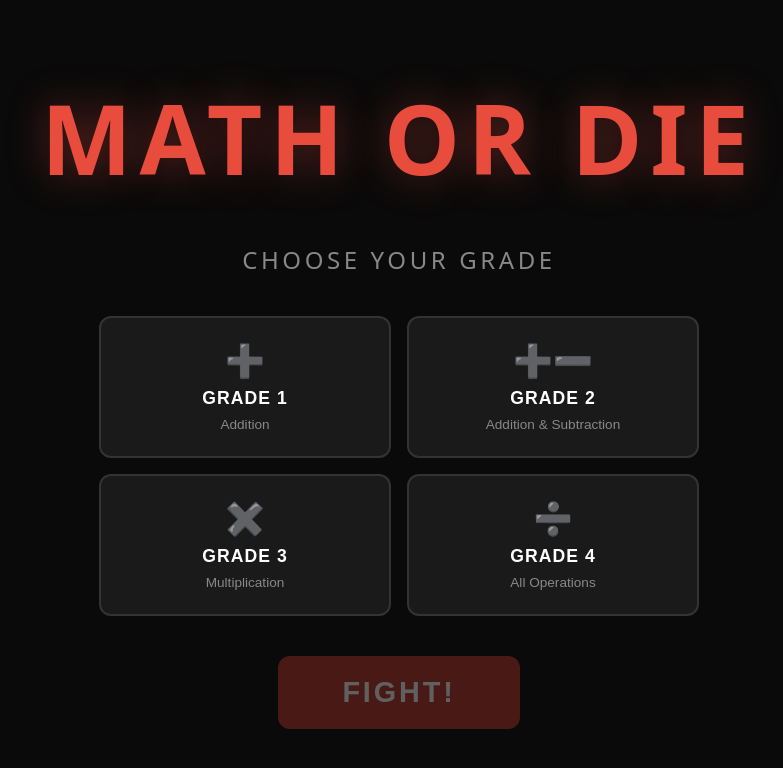
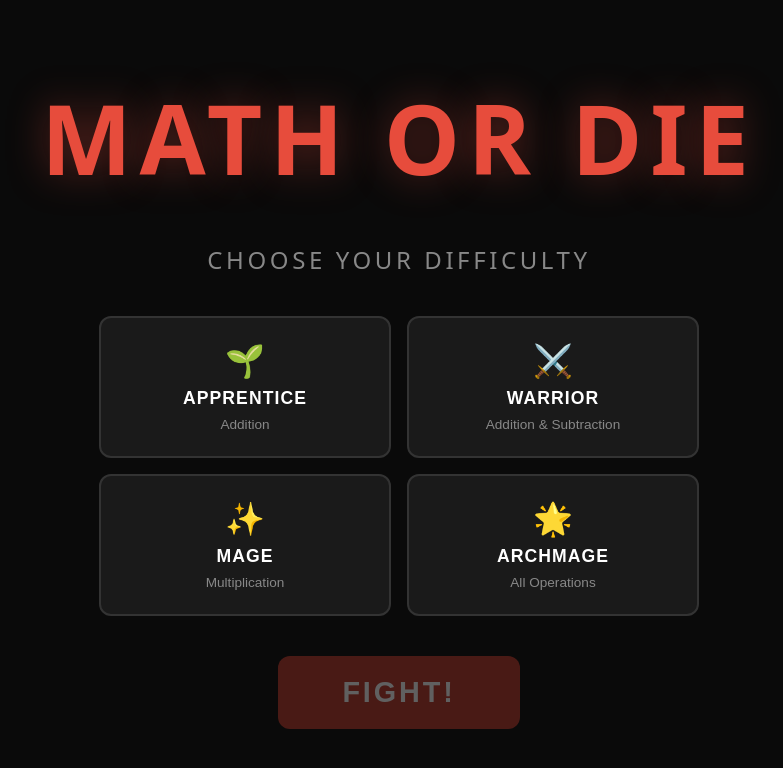
Before and after one commit to leokavanagh-bit/math-or-die, a React (Vite) app: page / in a window 1280 px wide. Shown: the top 768 px of the page, without its empty margins (241-1024 px from the left). Built offline with nearby package versions, Linux system fonts and the light colour scheme.

Commit message:
feat: rename grade labels to fantasy difficulty titles (Apprentice/Warrior/Mage/Archmage)

```diff
--- a/src/components/FrontPage.jsx
+++ b/src/components/FrontPage.jsx
@@ -1,11 +1,11 @@
 import { useState } from 'react'
 import styles from './FrontPage.module.css'
 
-const GRADES = [
-  { grade: 1, label: 'Grade 1', ops: 'Addition',                    icon: '➕' },
-  { grade: 2, label: 'Grade 2', ops: 'Addition & Subtraction',      icon: '➕➖' },
-  { grade: 3, label: 'Grade 3', ops: 'Multiplication',              icon: '✖️' },
-  { grade: 4, label: 'Grade 4', ops: 'All Operations',              icon: '➗' },
+const DIFFICULTIES = [
+  { grade: 1, label: 'Apprentice', ops: 'Addition',              icon: '🌱' },
+  { grade: 2, label: 'Warrior',    ops: 'Addition & Subtraction', icon: '⚔️' },
+  { grade: 3, label: 'Mage',       ops: 'Multiplication',         icon: '✨' },
+  { grade: 4, label: 'Archmage',   ops: 'All Operations',         icon: '🌟' },
 ]
 
 export default function FrontPage({ onStart }) {
@@ -14,10 +14,10 @@ export default function FrontPage({ onStart }) {
   return (
     <div className={styles.page}>
       <h1 className={styles.title}>MATH OR DIE</h1>
-      <p className={styles.sub}>Choose your grade</p>
+      <p className={styles.sub}>Choose your difficulty</p>
 
       <div className={styles.grades}>
-        {GRADES.map(({ grade, label, ops, icon }) => (
+        {DIFFICULTIES.map(({ grade, label, ops, icon }) => (
           <button
             key={grade}
             className={`${styles.gradeBtn} ${selected === grade ? styles.gradeSelected : ''}`}
```
